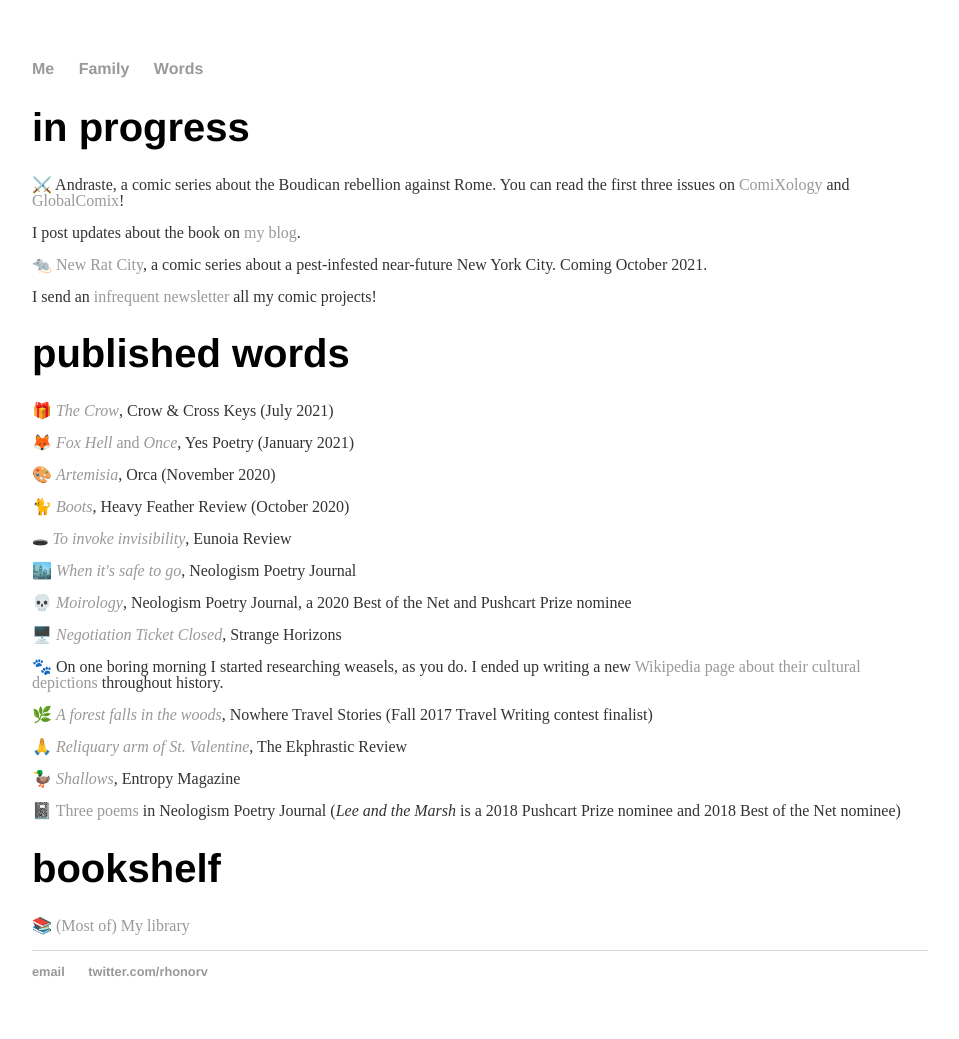
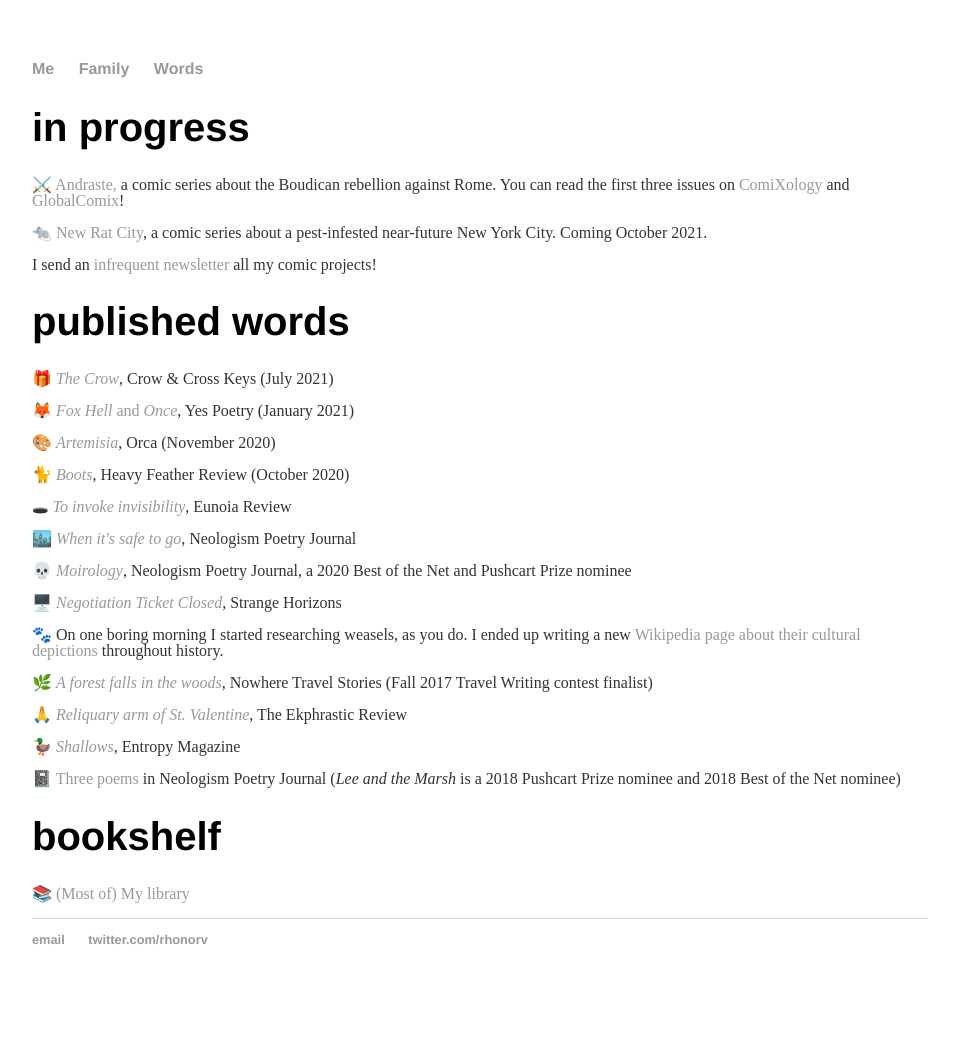
Before and after one commit to rhonorv/rhonorv.github.io, a Jekyll site: the page words/index.html, which Jekyll copies as it is, in a window 1280 px wide. Shown: the whole page, without its empty margins (160-1119 px from the left). Built offline with Jekyll 4.4.1, drawn with Linux system fonts in a browser that asks for light colours; after the commit the page ends 1007 px from its top, so only the background shows below that.

Commit message:
Update index.html

```diff
--- a/words/index.html
+++ b/words/index.html
@@ -20,9 +20,7 @@
 <div class="container">
 	<div class="Words">
 	<h1>in progress</h1>
-      		<p><span aria-hidden="true">⚔️ </span>Andraste, a comic series about the Boudican rebellion against Rome. You can read the first three issues on <a href="https://www.comixology.com/Andraste-1/digital-comic/845142">ComiXology</a> and <a href="https://globalcomix.com/c/andraste?lang=en">GlobalComix</a>! </p>
-
-		<p>I post updates about the book on <a href="https://www.andrastecomic.com">my blog</a>. </p>
+      		<p><span aria-hidden="true">⚔️ </span><a href="https://www.andrastecomic.com">Andraste,</a> a comic series about the Boudican rebellion against Rome. You can read the first three issues on <a href="https://www.comixology.com/Andraste-1/digital-comic/845142">ComiXology</a> and <a href="https://globalcomix.com/c/andraste?lang=en">GlobalComix</a>! </p>
 
 		<p><span aria-hidden="true">🐀 </span><a href="https://www.newratcitycomic.com">New Rat City</a>, a comic series about a pest-infested near-future New York City. Coming October 2021.</p>
 
```
